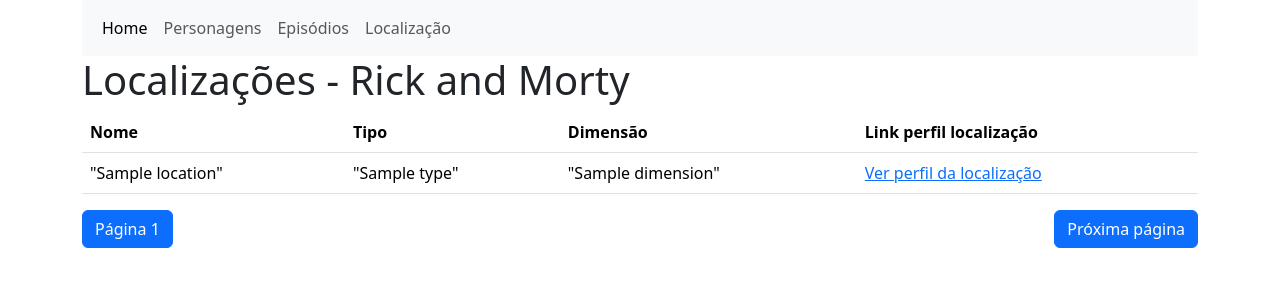
After one commit to paulagmborges/Rick-_and-_Morty_API_FLASK, a Flask app: template templates/locations.html in a window 1280 px wide. The commit adds this page. Shown: the top 300 px of the page. Run offline with Flask 3, Linux system fonts and the light colour scheme; the template is opened without the code that fills it: most values are stand-ins (such as "Sample title", 1, 10 or a date in 2020).

Commit message:
segunda parte do projeto

```diff
--- a/app.py
+++ b/app.py
@@ -1,44 +1,88 @@
-
-from flask import Flask, render_template,url_for, request
-import urllib.request, json
+from flask import Flask, render_template
+import urllib.request
+import json
 
 
 app = Flask(__name__)
 
-@app.route("/")
-def get_list_characters_page():
 
-    url = "https://rickandmortyapi.com/api/character/"
+@app.route("/characters/<int:page>")
+def get_list_characters_page(page=1):
+    url = f"https://rickandmortyapi.com/api/character/?page={page}"
     response = urllib.request.urlopen(url)
     data = response.read()
     dict = json.loads(data)
-    return render_template("characters.html", characters = dict["results"])
+    return render_template("characters.html", characters=dict["results"], page=page)
 
 
 @app.route("/profile/<id>")
 def get_profile(id):
     url = "https://rickandmortyapi.com/api/character/" + id
     response = urllib.request.urlopen(url)
-    data =response.read()
+    data = response.read()
     dict = json.loads(data)
-
     return render_template("profile.html", profile=dict)
 
-@app.route("/lista")
-def get_list_characters():
-    url = "https://rickandmortyapi.com/api/character/"
+
+@app.route("/locations/<int:page>")
+def get_locations_page(page=1):
+    url = f"https://rickandmortyapi.com/api/location/?page={page}"
     response = urllib.request.urlopen(url)
-    characters= response.read()
-    dict = json.loads(characters)
+    location_data = response.read()
+    locations_dict = json.loads(location_data)
 
-    characters_list = []
-    for character in dict["results"]:
-            character_dict = {
-            "Nome": character["name"],
-            "Espécie": character["species"],
-            "Gênero": character["gender"],
-            "Origem": character["origin"]["name"],
-            "Localização": character["location"]["name"],
-            }
-            characters_list.append(character_dict)
-    return {"characters": characters_list}
+    locations_list = []
+    for location in locations_dict["results"]:
+        location_dict = {
+            "name": location["name"],
+            "type": location["type"],
+            "dimension": location["dimension"],
+            "id": location["id"]
+        }
+        locations_list.append(location_dict)
+    return render_template("locations.html", locations=locations_list, page=page)
+
+
+@app.route("/location/<id>")
+def get_location(id):
+    url = "https://rickandmortyapi.com/api/location/" + id
+    response = urllib.request.urlopen(url)
+    data = response.read()
+    dict = json.loads(data)
+    return render_template("location.html", location=dict)
+
+
+@app.route("/episodes/<int:page>")
+def get_episodes_page(page=1, total_pages=None):
+    url = f"https://rickandmortyapi.com/api/episode/?page={page}&total_pages=3"
+    try:
+        response = urllib.request.urlopen(url)
+        episodes_data = response.read()
+        dict = json.loads(episodes_data)
+
+        if "info" in dict and "pages" in dict["info"]:
+            total_pages = dict["info"]["pages"]
+
+    except Exception as e:
+        print(f"Error fetching episode data: {e}")
+        return render_template("error.html")
+
+    return render_template("episodes.html", episodes_list=dict.get("results", []), page=page, total_pages=total_pages)
+
+
+@app.route("/episode/<id>")
+def get_episode(id):
+    url = "https://rickandmortyapi.com/api/episode/" + id
+    response = urllib.request.urlopen(url)
+    data = response.read()
+    dict = json.loads(data)
+    return render_template("episode.html", episode=dict)
+
+
+@app.route("/")
+def home():
+    return get_list_characters_page()
+
+
+if __name__ == "__main__":
+    app.run(debug=False)
--- a/templates/layout.html
+++ b/templates/layout.html
@@ -3,8 +3,28 @@
 <head>
     <meta charset="UTF-8">
     <meta name="viewport" content="width=device-width, initial-scale=1.0">
-    <title>Listagem</title>
+    <title>Rick and Morty API</title>
     <link href="https://cdn.jsdelivr.net/npm/bootstrap@5.3.1/dist/css/bootstrap.min.css?v=1" rel="stylesheet" integrity="sha384-4bw+/aepP/YC94hEpVNVgiZdgIC5+VKNBQNGCHeKRQN+PtmoHDEXuppvnDJzQIu9" crossorigin="anonymous">
+    <style>
+        .pagination {
+            display: flex;
+            justify-content: space-between;
+            align-items: center;
+        }
+
+        .pagination-item {
+            flex-grow: 1;
+            text-align: center;
+        }
+
+        .pagination-item:first-child {
+            text-align: left;
+        }
+
+        .pagination-item:last-child {
+            text-align: right;
+        }
+    </style>
 </head>
 <body>
 
--- /dev/null
+++ b/templates/locations.html
@@ -0,0 +1,40 @@
+{% extends "layout.html" %}
+{% block content %}
+<div class="row">
+  <h1 class="location">Localizações - Rick and Morty</h1>
+</div>
+<table class ="table">
+  <thead>
+    <tr>
+
+      <th>Nome</th>
+      <th>Tipo</th>
+      <th>Dimensão</th>
+      <th>Link perfil localização</th>
+    </tr>
+  </thead>
+  <tbody>
+    {% for location in locations %}
+    <tr>
+      <td>"{{location.name}}"</td>
+      <td>"{{location.type}}"</td>
+      <td>"{{location.dimension}}"</td>
+      <td><a href="/location/{{location.id}}">
+        Ver perfil da localização</a></td>
+    </tr>
+    {% endfor %}
+  </tbody>
+  </table>
+
+<div class="pagination">
+  {% if page > 1 %}
+      <a href="{{ url_for('get_locations_page', page=page-1) }}" class="btn btn-primary">Página anterior</a>
+  {% endif %}
+
+  <span class="btn btn-primary">Página {{ page }}</span>
+
+  {% if locations %}
+      <a href="{{ url_for('get_locations_page', page=page+1) }}" class="btn btn-primary">Próxima página</a>
+  {% endif %}
+</div>
+{% endblock %}
--- a/templates/nav.html
+++ b/templates/nav.html
@@ -1,24 +1,38 @@
 <header>
-    <nav class="navbar navbar-expand-lg navbar-light bg-light">
-        <a class="navbar-brand" href="#">Navbar</a>
-        <button class="navbar-toggler" type="button" data-toggle="collapse"
-            data-target="#navbarNav" aria-controls="navbarNav"
-            aria-expanded="false" aria-label="Toggle navigation">
+    <nav class="navbar navbar-expand-lg bg-body-tertiary">
+        <div class="container-fluid">
+            <button class="navbar-toggler"
+            type="button"
+            data-bs-toggle="collapse"
+            data-bs-target="#navbarNav"
+            aria-controls="navbarNav"
+            aria-expanded="false"
+            aria-label="Toggle navigation">
                 <span class="navbar-toggler-icon"></span>
             </button>
             <div class="collapse navbar-collapse" id="navbarNav">
                 <ul class="navbar-nav">
-                <li class="nav-item active">
-                    <a class="nav-link" href="#">Home <span
-                            class="sr-only">(current)</span></a>
+                    <li class="nav-item">
+                        <a class="nav-link active" aria-current="page" href="/">Home</a>
                     </li>
                     <li class="nav-item">
-                    <a class="nav-link" href="/lista">Json Daata</a>
+                        <a class="nav-link" href="/characters/1">Personagens</a>
                     </li>
                     <li class="nav-item">
-                    <a class="nav-link" href="/episodios">Episodios</a>
+                        <a class="nav-link" href="/episodes/1">Episódios</a>
+                    </li>
+                    <li class="nav-item">
+                        <a class="nav-link" href="/locations/1">Localização</a>
                     </li>
                 </ul>
             </div>
+        </div>
     </nav>
   </header>
+
+  <main class="container">
+    {% block content %}
+    {% endblock %}
+  </main>
+  </body>
+  </html>
```
Also changed, not shown: templates/characters.html (+13 -4 lines), templates/episode.html (added, +22 -0 lines), templates/episodes.html (added, +28 -0 lines), templates/location.html (added, +22 -0 lines), templates/profile.html (+11 -8 lines), 1 other file. Lines whose indentation alone changed are shown as unchanged.
